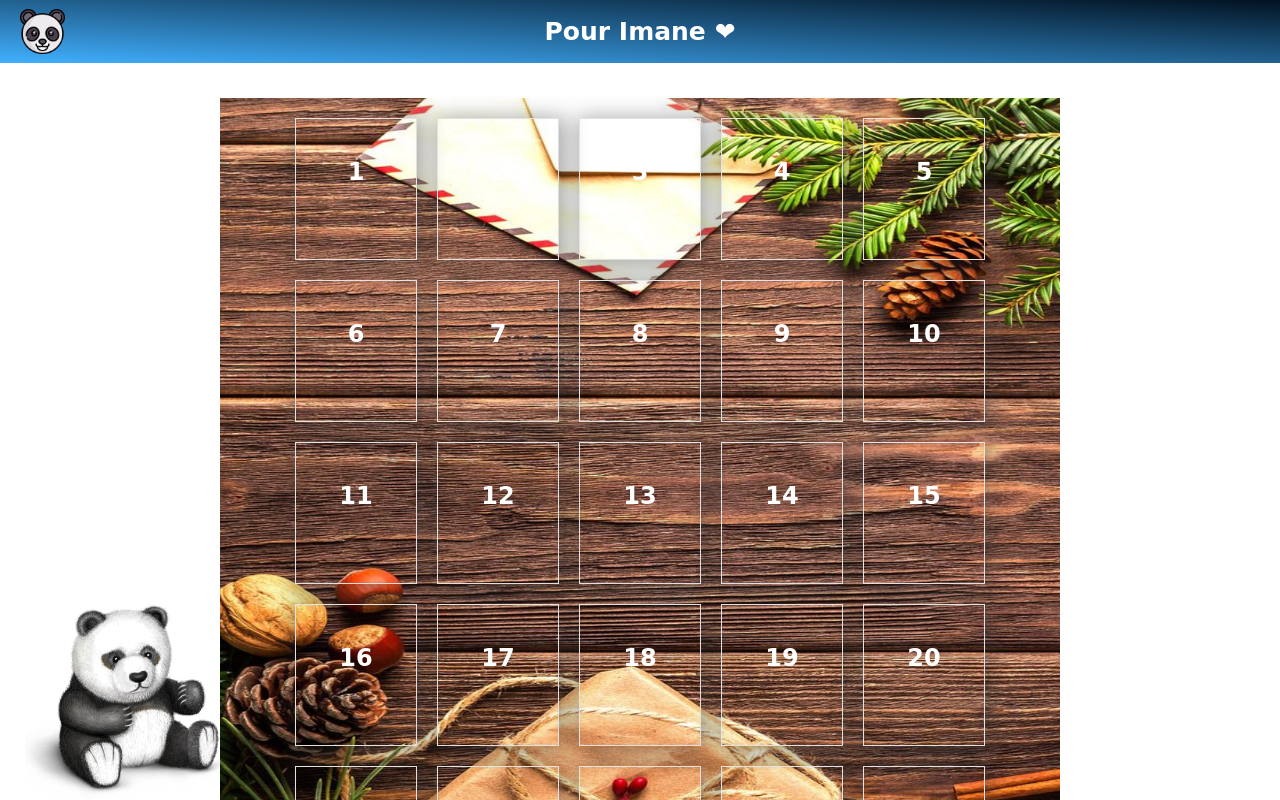
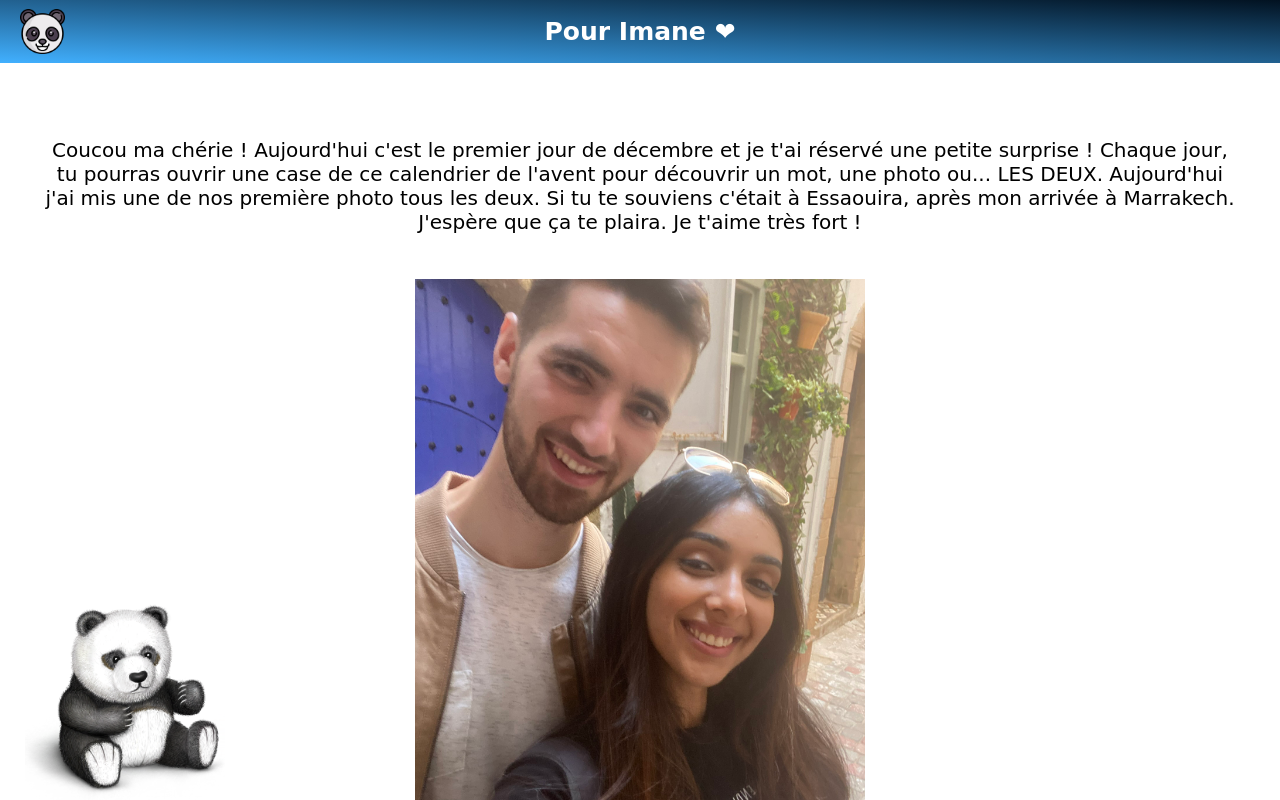
Before and after one commit to ISlyder/calendrier-avent-panda, an Angular app: page /calendar/day/1 in a window 1280 px wide. Shown: the top 800 px of the page. Built offline with nearby package versions, Linux system fonts and the light colour scheme.

Commit message:
2 first days ready

```diff
--- a/src/app/app.component.css
+++ b/src/app/app.component.css
@@ -3,6 +3,7 @@
 }
 
 .calendar-container {
+  align-items: center;
   display: flex;
   justify-content: center;
   padding: 98px 20px 40px 20px;
@@ -23,9 +24,12 @@
 }
 
 .toolbar img {
-  position: absolute;
+  &:hover {
+    cursor: pointer;
+  }
   left: 20px;
   height: 45px;
+  position: absolute;
   width: 45px;
 }
 
--- a/src/app/app.component.html
+++ b/src/app/app.component.html
@@ -1,10 +1,10 @@
 <div class="toolbar">
-  <img src="assets/panda.png">
+  <img routerLink="/calendar" src="assets/panda.png" alt="logo panda">
   <h1>Pour Imane</h1>
 </div>
 
 <div class="calendar-container">
-  <app-calendar></app-calendar>
+  <router-outlet></router-outlet>
 </div>
 
 <img class="panda-1" src="assets/panda1.png">
--- a/src/app/calendar/calendar-data.ts
+++ b/src/app/calendar/calendar-data.ts
@@ -2,136 +2,132 @@ export interface Calendar {
   day: number;
   text: string;
   img: string;
-  action?: () => void;
 }
 
 export const DATA: Calendar[] = [
   {
     day: 1,
-    text: 'Today is first day of December !',
-    img: 'https://picsum.photos/seed/a/200',
-    action: () => {
-      alert('Day 1');
-    }
+    text: 'Coucou ma chérie ! Aujourd\'hui c\'est le premier jour de décembre et je t\'ai réservé une petite surprise ! Chaque jour, tu pourras ouvrir une case de ce calendrier de l\'avent pour découvrir un mot, une photo ou... LES DEUX. Aujourd\'hui j\'ai mis une de nos première photo tous les deux. Si tu te souviens c\'était à Essaouira, après mon arrivée à Marrakech. J\'espère que ça te plaira. Je t\'aime très fort !',
+    img: 'assets/01.JPEG'
   },
   {
     day: 2,
-    text: 'Today is second day of December !',
-    img: 'https://picsum.photos/seed/toto/200'
+    text: 'Jour 2 : Hier tu m\'as appris la meilleure nouvelle : tu as eu ton visa ! J\'ai tellement hâte de te retrouver ! J\'espère que tu vas aimer passer Noël avec moi et ma famile. Aujourd\'hui j\'ai décidé de mettre une autre photo à Essaouira pour rester dans la chronologie et aussi parce que je la trouve très belle. Je te fais pleins de BISOUS !',
+    img: 'assets/02.JPG'
   },
   {
     day: 3,
     text: 'Today is third day of December !',
-    img: 'https://picsum.photos/seed/tata/200'
+    img: '00'
   },
   {
     day: 4,
     text: 'Today is fourth day of December !',
-    img: 'https://picsum.photos/seed/c/200'
+    img: ''
   },
   {
     day: 5,
     text: 'Today is fifth day of December !',
-    img: 'https://picsum.photos/seed/christmas/200'
+    img: ''
   },
   {
     day: 6,
     text: 'Today is sixth day of December !',
-    img: 'https://picsum.photos/seed/tree/200'
+    img: ''
   },
   {
     day: 7,
     text: 'Today is seventh day of December !',
-    img: 'https://picsum.photos/seed/z/200'
+    img: ''
   },
   {
     day: 8,
     text: 'Today is eighth day of December !',
-    img: 'https://picsum.photos/seed/picsum/200'
+    img: ''
   },
   {
     day: 9,
     text: 'Today is ninth day of December !',
-    img: 'https://picsum.photos/seed/picsum/200'
+    img: ''
   },
   {
     day: 10,
     text: 'Today is tenth day of December !',
-    img: 'https://picsum.photos/seed/picsum/200'
+    img: ''
   },
   {
     day: 11,
     text: 'Today is eleventh day of December !',
-    img: 'https://picsum.photos/seed/fg/200'
+    img: ''
   },
   {
     day: 12,
     text: 'Today is twelfth day of December !',
-    img: 'https://picsum.photos/seed/picsum/200'
+    img: ''
   },
   {
     day: 13,
     text: 'Today is thirteenth day of December !',
-    img: 'https://picsum.photos/seed/picsum/200'
+    img: ''
   },
   {
     day: 14,
     text: 'Today is fourteenth day of December !',
-    img: 'https://picsum.photos/seed/k/200'
+    img: ''
   },
   {
     day: 15,
     text: 'Today is fifteenth day of December !',
-    img: 'https://picsum.photos/seed/picsum/200'
+    img: ''
   },
   {
     day: 16,
     text: 'Today is sixteenth day of December !',
-    img: 'https://picsum.photos/seed/h/200'
+    img: ''
   },
   {
     day: 17,
     text: 'Today is seventeenth day of December !',
-    img: 'https://picsum.photos/seed/m/200'
+    img: ''
   },
   {
     day: 18,
     text: 'Today is eighteenth day of December !',
-    img: 'https://picsum.photos/seed/picsum/200'
+    img: ''
   },
   {
     day: 19,
     text: 'Today is nineteenth day of December !',
-    img: 'https://picsum.photos/seed/picsum/200'
+    img: ''
   },
   {
     day: 20,
     text: 'Today is twentieth day of December !',
-    img: 'https://picsum.photos/seed/picsum/200'
+    img: ''
   },
   {
     day: 21,
     text: 'Today is twenty-first day of December !',
-    img: 'https://picsum.photos/seed/po/200'
+    img: ''
   },
   {
     day: 22,
     text: 'Today is twenty-second day of December !',
-    img: 'https://picsum.photos/seed/picsum/200'
+    img: ''
   },
   {
     day: 23,
     text: 'Today is twenty-third day of December !',
-    img: 'https://picsum.photos/seed/pi/200'
+    img: ''
   },
   {
     day: 24,
     text: 'Today is twenty-fourth day of December !',
-    img: 'https://picsum.photos/seed/dgh/200'
+    img: ''
   },
   {
     day: 25,
     text: 'Today is twenty-fifth day of December !',
-    img: 'https://picsum.photos/seed/dg/200'
+    img: ''
   }
 ]
--- a/src/app/calendar/calendar.component.css
+++ b/src/app/calendar/calendar.component.css
@@ -9,7 +9,6 @@
   padding: 20px;
 
   @media (max-width: 630px) {
-    background: url(./christmas.jpg) center / 100% 100% no-repeat;
     gap: 10px;
   }
 }
--- a/src/app/calendar/calendar.component.ts
+++ b/src/app/calendar/calendar.component.ts
@@ -1,5 +1,6 @@
 import {Component} from '@angular/core';
 import {Calendar, DATA} from "./calendar-data";
+import {Router} from "@angular/router";
 
 export const OPENED_DAYS_KEY = 'openedDays';
 
@@ -13,22 +14,24 @@ export class CalendarComponent {
 
   openedDays: number[] = [];
 
-  constructor() {
+  constructor(private router: Router) {
     this.openedDays = JSON.parse(localStorage.getItem(OPENED_DAYS_KEY) || '[]');
   }
 
   open(data: Calendar): void {
     const currentDayOfMonth = new Date().getDate();
     if (data.day > currentDayOfMonth) {
-      console.log('Cannot open');
+      alert('You can\'t open this day yet...');
       return;
     }
-    if (data.action) data.action();
     if (!this.isOpened(data.day)) {
       this.openedDays.push(data.day);
     }
     localStorage.setItem(OPENED_DAYS_KEY, JSON.stringify(this.openedDays));
-    /* TODO: clear localStorage at last day */
+    this.router.navigate(["calendar/day/" + data.day]);
+    if (this.openedDays.length === this.data.length) {
+      localStorage.clear();
+    }
   }
 
   isOpened(day: number): boolean {
--- a/src/app/calendar/day/day.component.html
+++ b/src/app/calendar/day/day.component.html
@@ -1,5 +1,4 @@
 <div class="card"
-     [tooltip]="'Clique pour ouvrir &#x2764;'"
      [ngClass]="{'opened': isOpened}"
      (click)="openDay.emit(data)">
   <p class="day-number">{{data.day}}</p>
--- /dev/null
+++ b/src/app/surprise/surprise.component.css
@@ -0,0 +1,22 @@
+.container {
+  align-items: center;
+  display: flex;
+  flex-direction: column;
+  justify-content: center;
+}
+
+.text {
+  font-size: 20px;
+  padding: 20px 20px 0 20px;
+  text-align: center;
+}
+
+img {
+  height: auto;
+  margin: 25px;
+  max-width: 450px;
+
+  @media (max-width: 768px) {
+    max-width: 90%;
+  }
+}
--- /dev/null
+++ b/src/app/surprise/surprise.component.html
@@ -0,0 +1,6 @@
+<div *ngIf="day" class="container">
+  <p class="text">{{day.text}}</p>
+
+  <img *ngIf="day?.img" class="image" [src]="day.img" alt="image of the day">
+
+</div>
--- /dev/null
+++ b/src/app/surprise/surprise.component.ts
@@ -0,0 +1,20 @@
+import {Component, Input, OnInit} from '@angular/core';
+import {Calendar, DATA} from "../calendar/calendar-data";
+import {ActivatedRoute} from "@angular/router";
+
+@Component({
+  selector: 'app-surprise',
+  templateUrl: './surprise.component.html',
+  styleUrls: ['./surprise.component.css']
+})
+export class SurpriseComponent implements OnInit {
+  day!: Calendar;
+
+  constructor(private route: ActivatedRoute,) { }
+
+  ngOnInit(): void {
+    const currentDay = this.route.snapshot.paramMap.get('day');
+    this.day = DATA.find(value => value.day.toString() === currentDay) as Calendar;
+  }
+
+}
```
Also changed, not shown: src/app/app-routing.module.ts (added, +21 -0 lines), src/app/app.module.ts (+8 -2 lines), src/assets/01.JPEG (added), src/assets/02.JPG (added).
